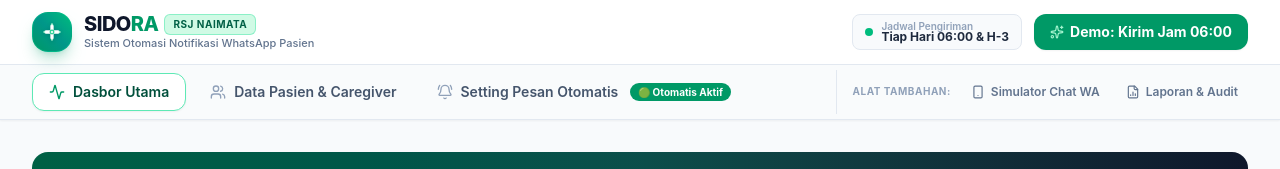
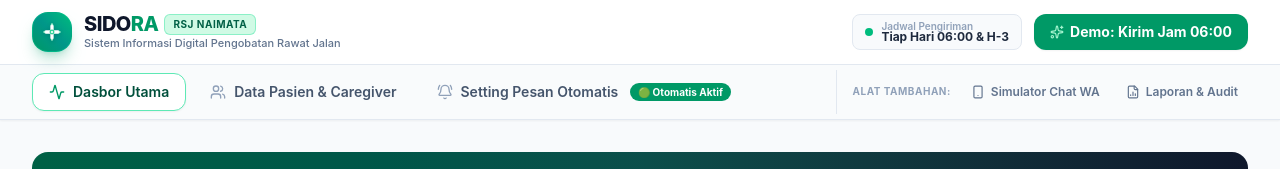
Before and after one commit to Eman21-ctr/sidora, a React (Vite) app: page / in a window 1280 px wide. Shown: the top 169 px of the page. Built offline with nearby package versions, Linux system fonts and the light colour scheme; no server answers; the database is empty.

Commit message:
refactor: ganti nama sistem menjadi Sistem Informasi Digital Pengobatan Rawat Jalan

```diff
--- a/src/components/SidoraLogo.tsx
+++ b/src/components/SidoraLogo.tsx
@@ -59,7 +59,7 @@ export const SidoraLogo: React.FC<SidoraLogoProps> = ({
             </span>
           </div>
           <p className={`text-slate-500 font-medium ${currentSize.sub} leading-tight tracking-normal mt-0.5`}>
-            Sistem Otomasi Notifikasi WhatsApp Pasien
+            Sistem Informasi Digital Pengobatan Rawat Jalan
           </p>
         </div>
       )}
```
Also changed, not shown: public/manifest.json, 2 other files (tests, documents, lock files or other folders).
